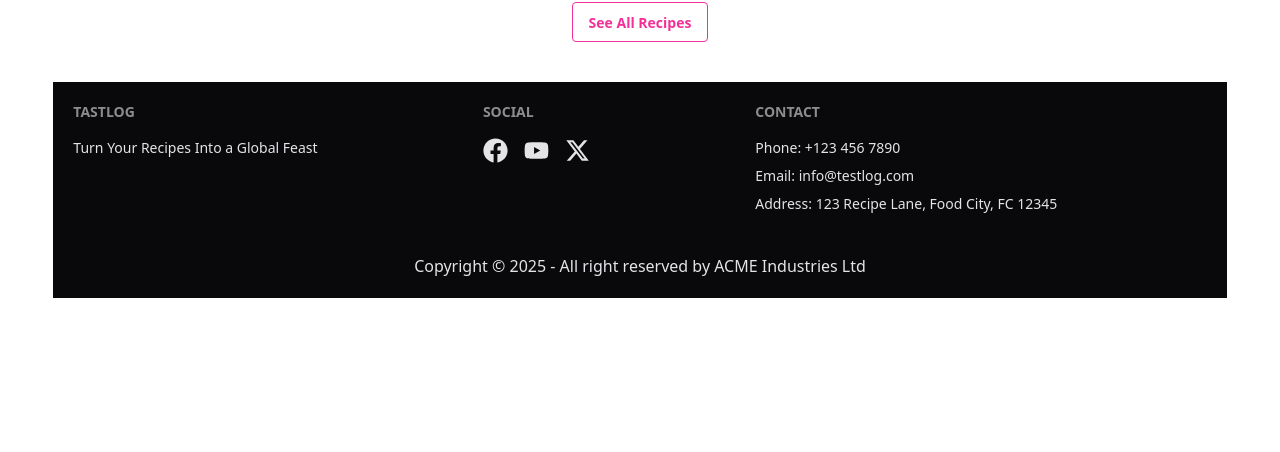
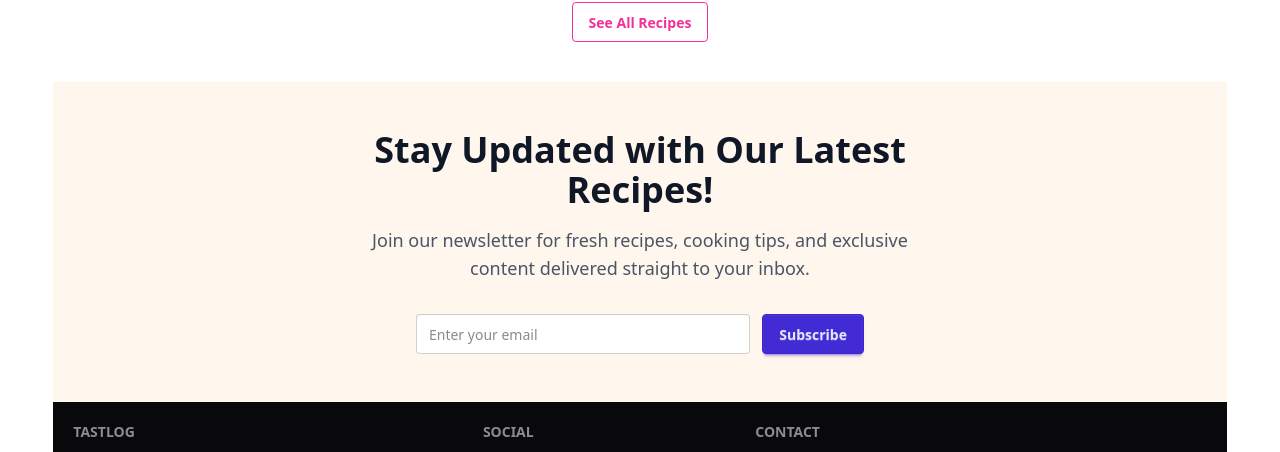
Before and after one commit to mrarifat21/Recipe-Book-Client, a React (Vite) app: page / in a window 1280 px wide. Shown: the part 1015-1467 px from the top of the page. Before the commit the page ends 1313 px from the top, so only its background shows below. Built offline with nearby package versions, Linux system fonts and the light colour scheme; no server answers.

Commit message:
add newsletter component

```diff
--- /dev/null
+++ b/src/components/Newsletter.jsx
@@ -0,0 +1,41 @@
+import React from "react";
+import Swal from "sweetalert2";
+
+const Newsletter = () => {
+    const handleSubmit =e=>{
+        e.preventDefault();
+        Swal.fire({
+          icon: 'success',
+          title: 'Subscribed!',
+          text: 'Thank you for subscribing to our newsletter!',
+
+          timer: 2000,
+        });
+    }
+  return (
+    <div className="bg-orange-50 py-12 px-4 sm:px-6 lg:px-8">
+      <div className="max-w-xl mx-auto text-center">
+        <h2 className="text-3xl font-extrabold text-gray-900 sm:text-4xl">
+          Stay Updated with Our Latest Recipes!
+        </h2>
+        <p className="mt-4 text-lg text-gray-600">
+          Join our newsletter for fresh recipes, cooking tips, and exclusive
+          content delivered straight to your inbox.
+        </p>
+        <form onSubmit={handleSubmit} className="mt-8 flex flex-col sm:flex-row max-w-md mx-auto gap-3">
+          <input
+            type="email"
+            placeholder="Enter your email"
+            className="input input-bordered w-full sm:flex-1"
+            required
+          />
+          <button type="submit" className="btn btn-primary w-full sm:w-auto">
+            Subscribe
+          </button>
+        </form>
+      </div>
+    </div>
+  );
+};
+
+export default Newsletter;
--- a/src/pages/Home.jsx
+++ b/src/pages/Home.jsx
@@ -1,12 +1,13 @@
 import React, { useEffect, useState } from "react";
 import { Link } from "react-router";
 import Banner from "../components/Banner";
+import Newsletter from "../components/Newsletter";
 
 const Home = () => {
   const [topRecipes, setTopRecipes] = useState([]);
 
   useEffect(() => {
-    fetch("http://localhost:3000/top-liked-recipes")
+    fetch("http://localhost:3000/addrecipes")
       .then((res) => res.json())
       .then((data) => setTopRecipes(data));
   }, []);
@@ -57,6 +58,10 @@ const Home = () => {
           </Link>
         </div>
       </section>
+
+
+      <Newsletter></Newsletter>
+
     </div>
   );
 };
```
